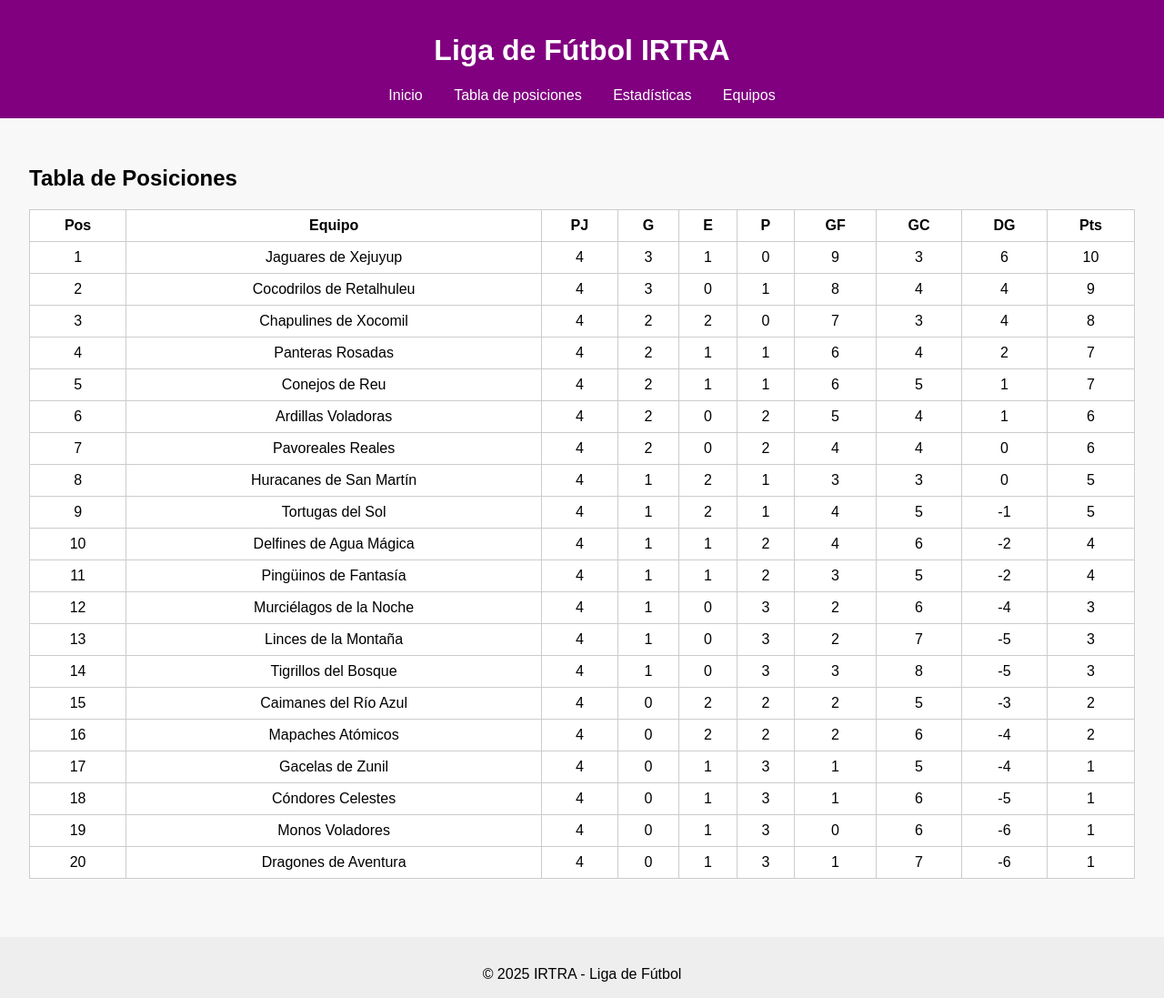
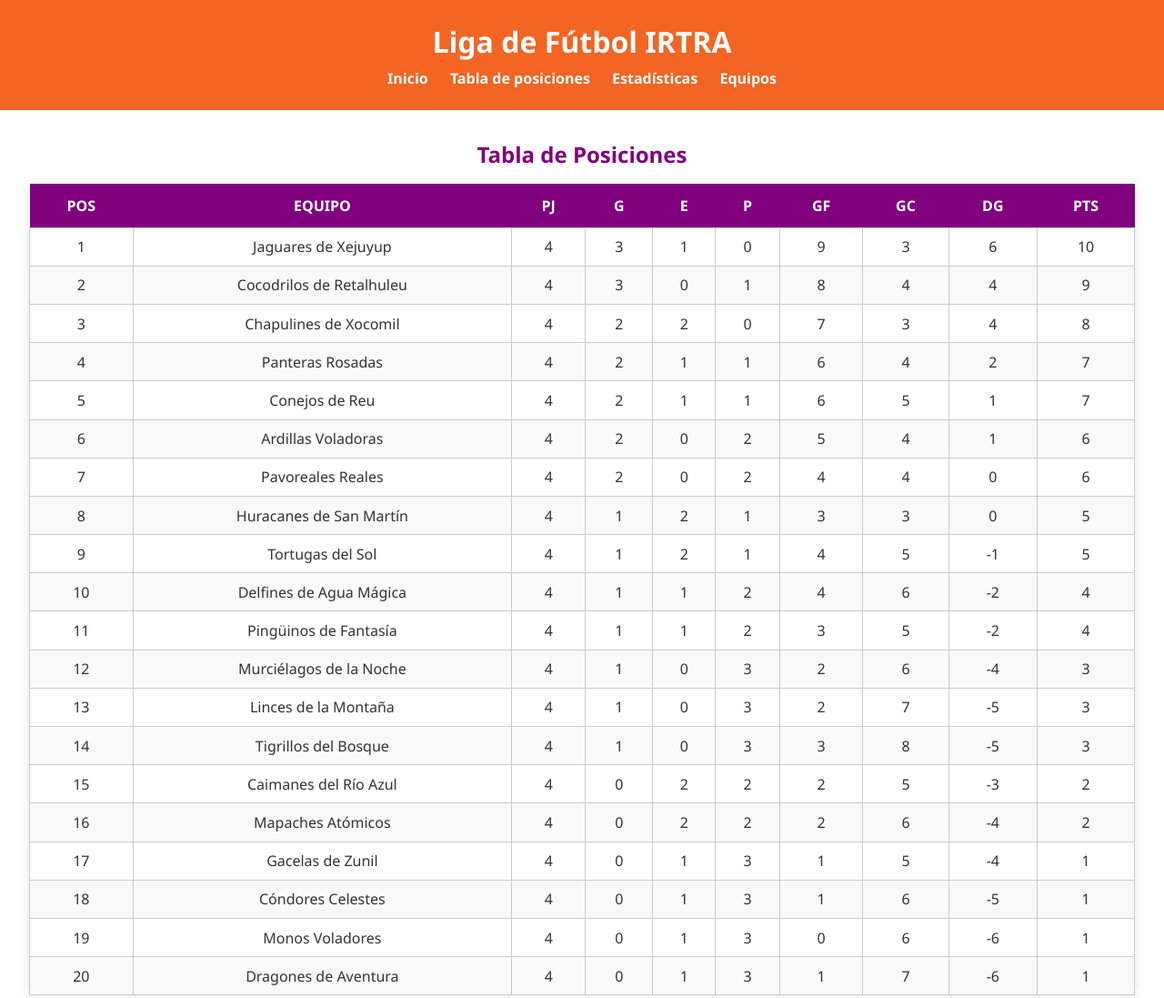
Before and after one commit to Byronmann/LIGA-IRTRA, a plain HTML site: page index.html in a window 1280 px wide. Shown: the top 1097 px of the page at 91% size. Drawn offline with Linux system fonts and the light colour scheme.

Commit message:
Update style.css

```diff
--- a/style.css
+++ b/style.css
@@ -1,36 +1,78 @@
+/* Reset básico */
+* {
+  margin: 0;
+  padding: 0;
+  box-sizing: border-box;
+}
+
 body {
-  font-family: Arial, sans-serif;
-  margin: 0;
-  background-color: #f8f8f8;
+  font-family: "Segoe UI", sans-serif;
+  background-color: #fefefe;
+  color: #333;
 }
+
 header {
-  background-color: #800080;
+  background-color: #f26522;
   color: white;
-  padding: 1rem;
+  padding: 1.5rem;
   text-align: center;
 }
+
+header h1 {
+  font-size: 2rem;
+  margin-bottom: 0.5rem;
+}
+
 nav a {
-  margin: 0 15px;
+  margin: 0 10px;
   color: white;
   text-decoration: none;
+  font-weight: bold;
 }
+
+nav a:hover {
+  text-decoration: underline;
+}
+
 main {
   padding: 2rem;
 }
+
+h2 {
+  color: #800080;
+  text-align: center;
+  margin-bottom: 1rem;
+}
+
 table {
   width: 100%;
   border-collapse: collapse;
   margin-top: 1rem;
-  background-color: white;
+  background-color: #fff;
+  box-shadow: 0 0 10px rgba(0, 0, 0, 0.1);
 }
-th, td {
+
+th {
+  background-color: #800080;
+  color: white;
+  padding: 0.8rem;
+  text-transform: uppercase;
+}
+
+td {
+  padding: 0.6rem;
   border: 1px solid #ccc;
-  padding: 0.5rem;
   text-align: center;
 }
+
+tbody tr:nth-child(even) {
+  background-color: #f9f9f9;
+}
+
 footer {
   text-align: center;
   padding: 1rem;
   background-color: #eee;
+  font-size: 0.9rem;
   margin-top: 2rem;
 }
```
